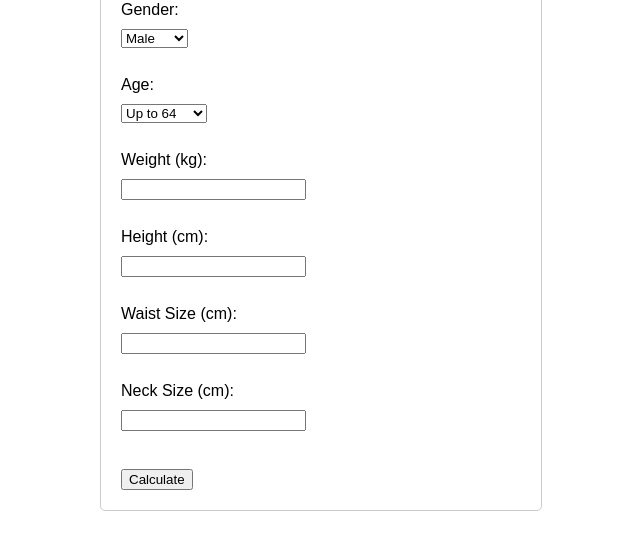
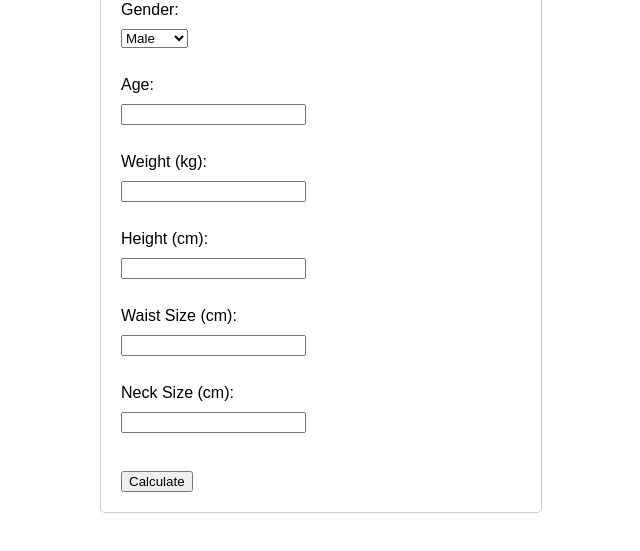
Before and after one commit to amirgorewitz/BMI-Index, a plain HTML site: page index.html in a window 1280 px wide. Shown: the part 157-708 px from the top of the page, without its empty margins (319-959 px from the left). Drawn offline with Linux system fonts and the light colour scheme.

Commit message:
Update index.html

```diff
--- a/index.html
+++ b/index.html
@@ -18,10 +18,7 @@
             <br>
 
             <label for="age">Age:</label>
-            <select id="age" name="age">
-                <option value="below-65">Up to 64</option>
-                <option value="above-65">65 or older</option>
-            </select>
+            <input type="number" id="age" name="age" required>
             <br>
 
             <label for="weight">Weight (kg):</label>
```
